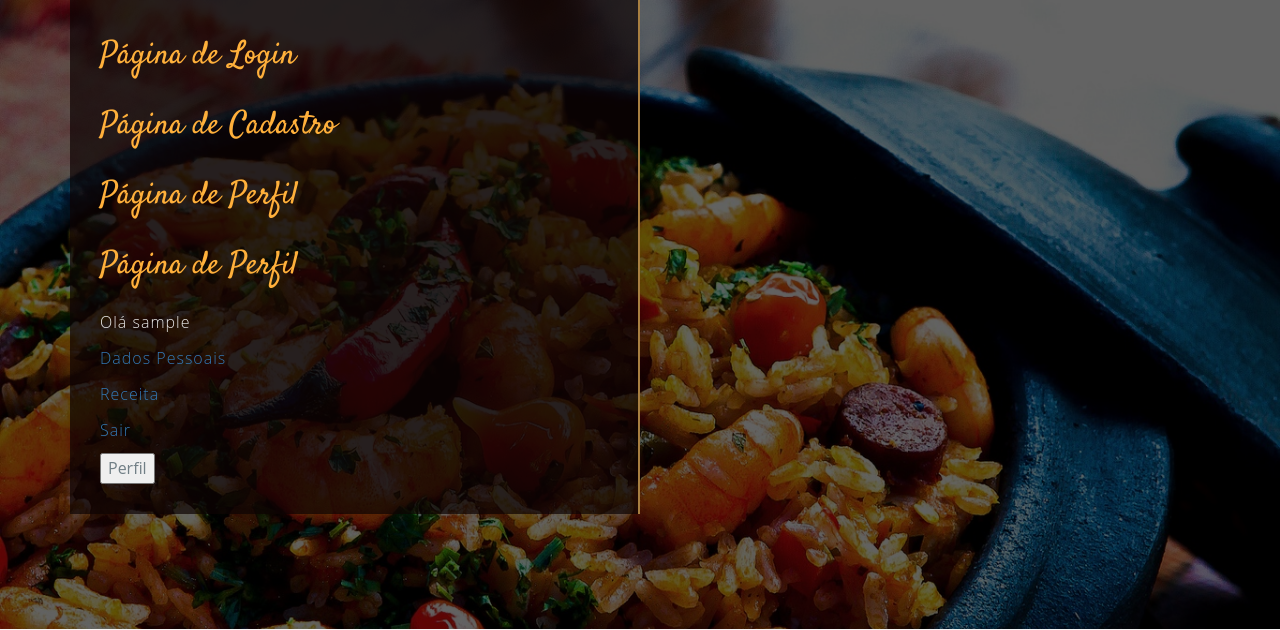
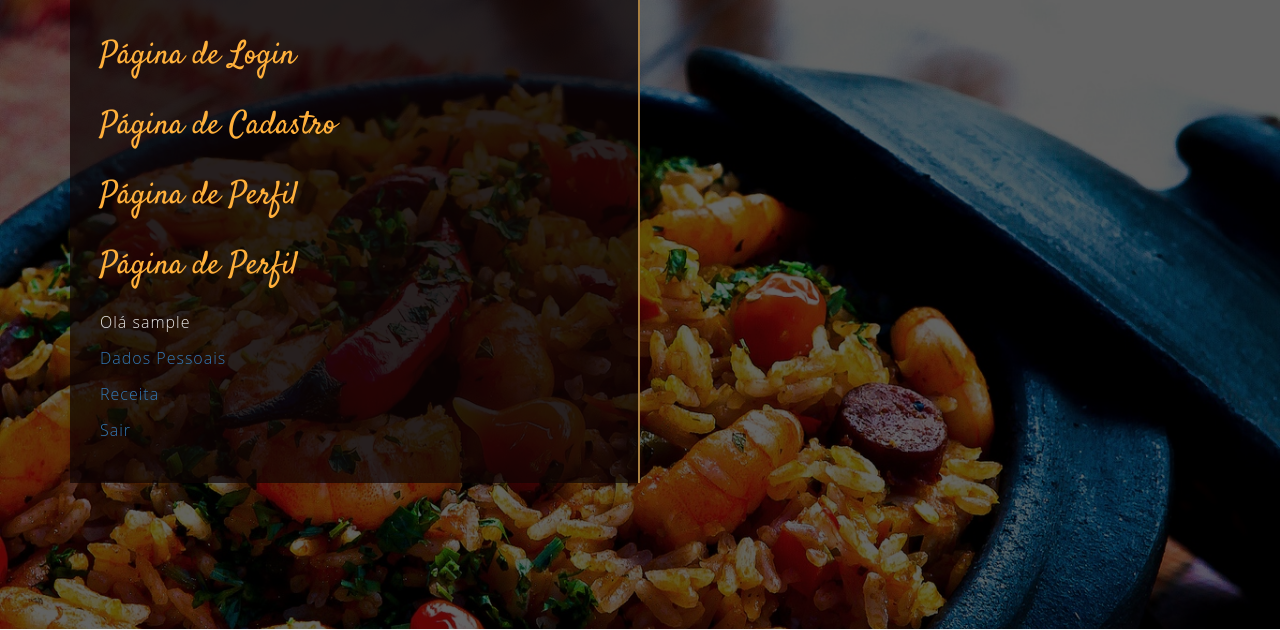
Before and after one commit to brunogomesifrn/info419comida, a Django app: page /perfil/ in a window 1280 px wide. Shown: the part 961-1591 px from the top of the page. Run offline with Django 3.2, Linux system fonts and the light colour scheme; the visitor is signed in with stand-in values (Sample User, id 1); some libraries are stand-ins or nearby versions; some web fonts are replaced.

Commit message:
alterei index

```diff
--- a/core/templates/index.html
+++ b/core/templates/index.html
@@ -149,7 +149,7 @@
 
                   <h2>Página de Perfil</h2>
                   {% if not user.is_authenticated %}
-                  <p><a href="{% url 'perfil' %}">Perfil</a></p>
+                  <p><a href="{% url 'receita' %}">Perfil</a></p>
                   {% endif %}
 
 
--- a/core/templates/perfil.html
+++ b/core/templates/perfil.html
@@ -13,8 +13,6 @@
 <p><a href="{% url 'receita' %}">Receita</a></p>
 <p><a href="{% url 'logout' %}">Sair</a></p>
 
-<button type="submit">Perfil</button>
-
 </form>
 
 
```
Also changed, not shown: core/migrations/0003_auto_20190628_1518.py (added).
